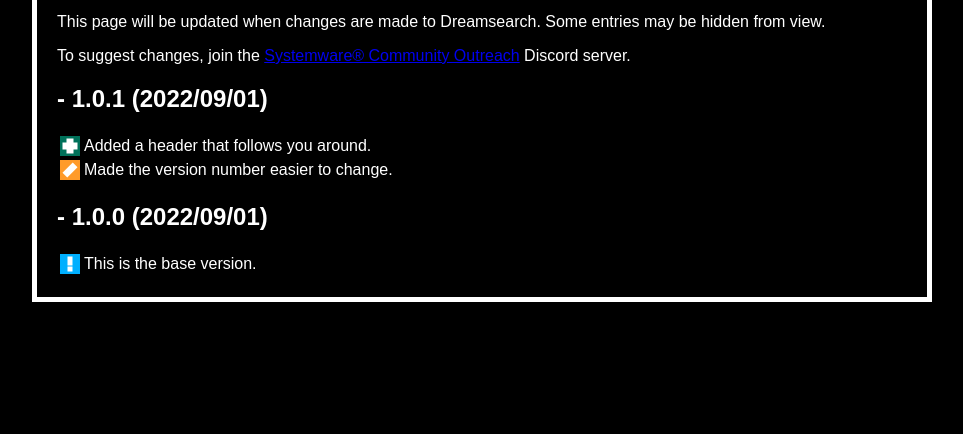
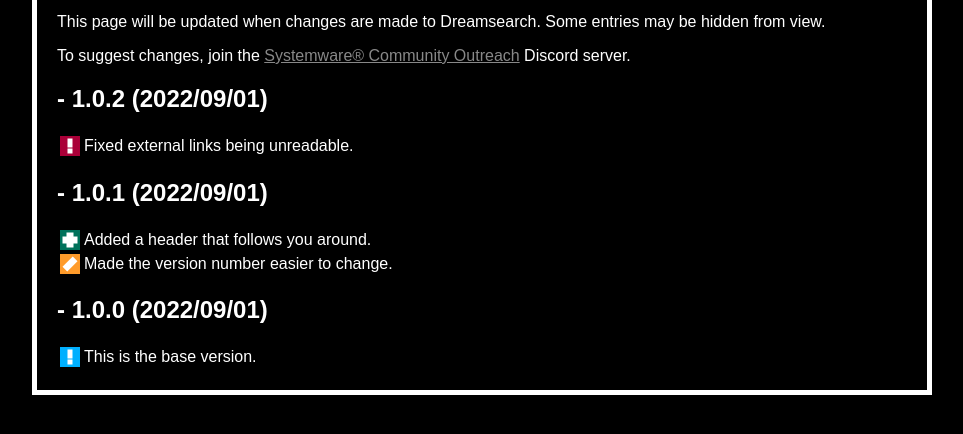
Before and after one commit to systemware-corporation/dreamsearch, a plain HTML site: page changelog.html in a window 1280 px wide. Shown: the part 270-704 px from the top of the page, without its empty margins (158-1121 px from the left). Drawn offline with Linux system fonts and the light colour scheme.

Commit message:
1.0.2 thing

```diff
--- a/changelog.html
+++ b/changelog.html
@@ -15,7 +15,17 @@
 
             <p>Last update: <i>September 1, 2022</i></p>
             <p>This page will be updated when changes are made to Dreamsearch. Some entries may be hidden from view.</p>
-            <p>To suggest changes, join the <a href="https://discord.gg/gG9WGbSpUR">Systemware® Community Outreach</a> Discord server.</p>
+            <p>To suggest changes, join the <a href="https://discord.gg/gG9WGbSpUR" style="color: #888888">Systemware® Community Outreach</a> Discord server.</p>
+
+            <h2>- 1.0.2 (2022/09/01)</h2>
+            <article>
+                <table class="ChangeTable">
+                    <tr>
+                        <td><img src="changelog/img/BugFix.svg" alt="Bug Fix" title="Bug Fix" /></td>
+                        <td>Fixed external links being unreadable.</td>
+                    </tr>
+                </table>
+            </article>
 
             <h2>- 1.0.1 (2022/09/01)</h2>
             <article>
```
Also changed, not shown: index.html (+3 -3 lines).
